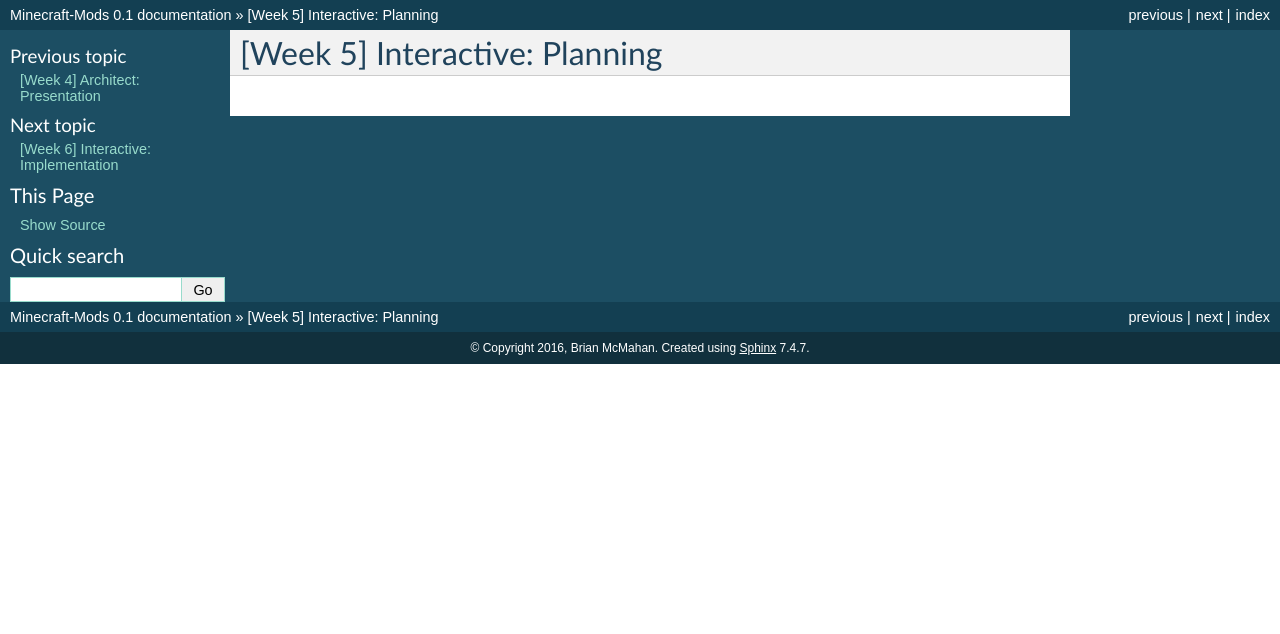
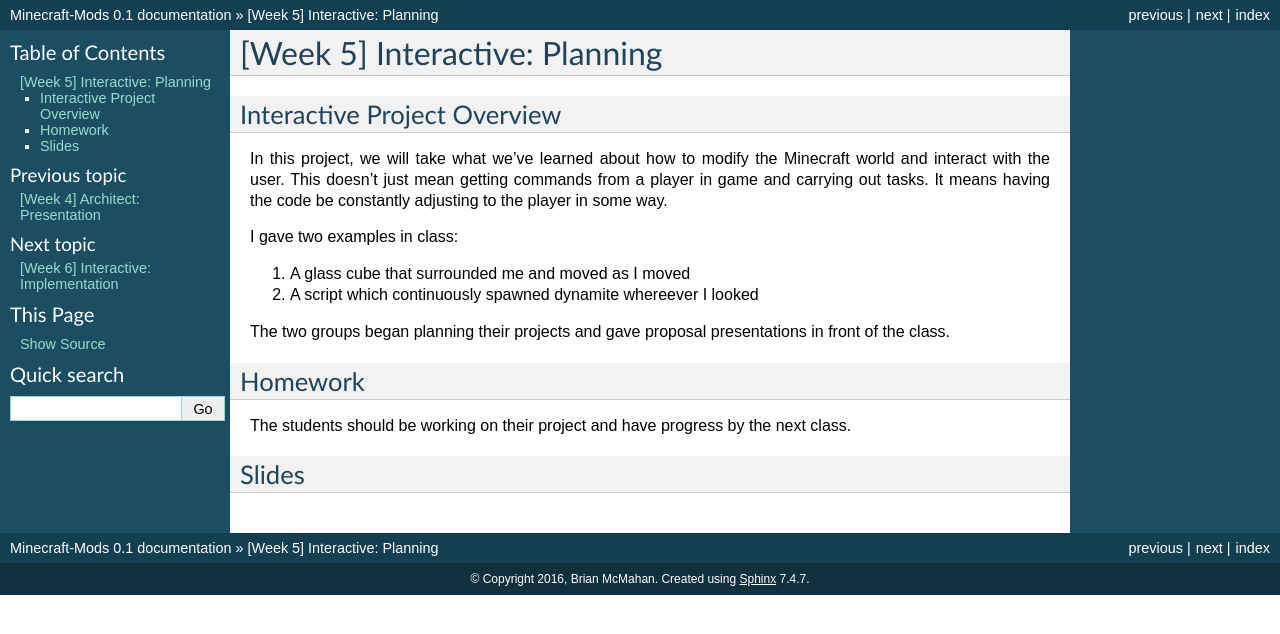
Before and after one commit to Heroes-Academy/Minecraft_Spring_2016, a Sphinx documentation site: the page built from docs/source/week5.rst, in a window 1280 px wide. Shown: the top 634 px of the page. Built offline with Sphinx 7.4.7, drawn with Linux system fonts in a browser that asks for light colours.

Commit message:
updating

```diff
--- a/docs/source/week5.rst
+++ b/docs/source/week5.rst
@@ -1,2 +1,24 @@
 [Week 5] Interactive: Planning
 ==============================
+
+Interactive Project Overview
+----------------------------
+
+In this project, we will take what we've learned about how to modify the Minecraft world
+and interact with the user.  This doesn't just mean getting commands from a player in game
+and carrying out tasks.  It means having the code be constantly adjusting to the player in some way.
+
+I gave two examples in class:
+
+1. A glass cube that surrounded me and moved as I moved
+2. A script which continuously spawned dynamite whereever I looked
+
+The two groups began planning their projects and gave proposal presentations in front of the class.
+
+Homework
+--------
+
+The students should be working on their project and have progress by the next class.
+
+Slides
+------
```
Also changed, not shown: docs/source/week4.rst (+12 -0 lines), docs/source/week6.rst (+13 -0 lines).
